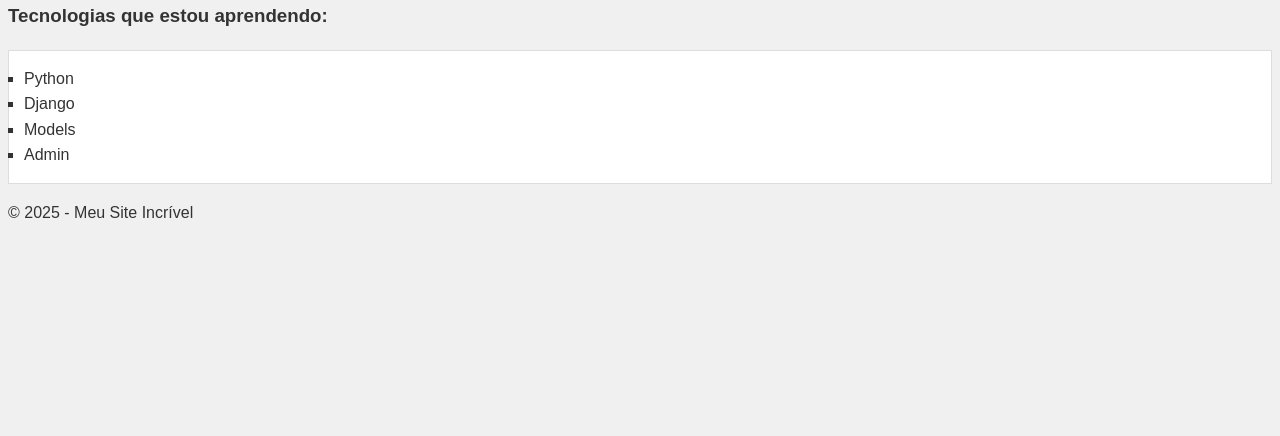
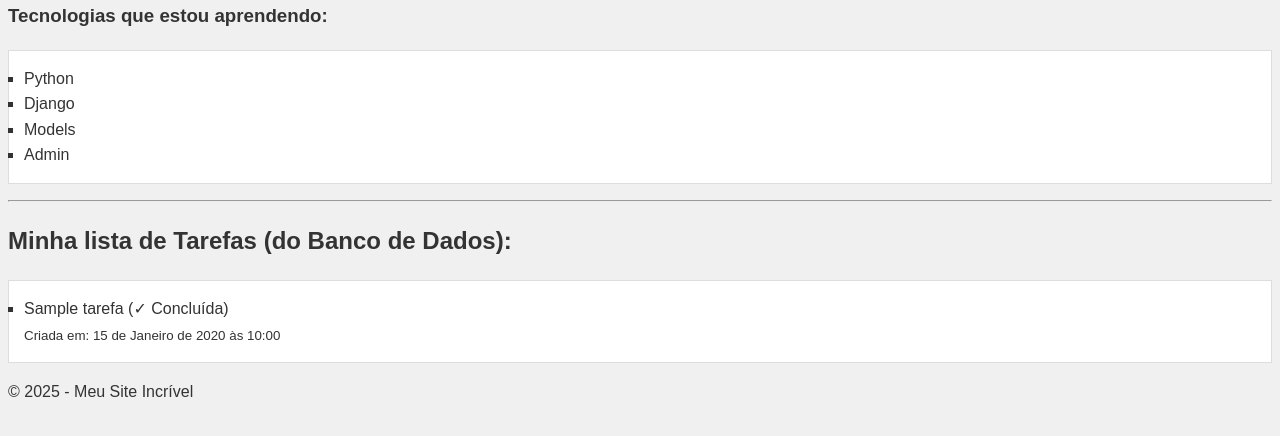
Before and after one commit to JherikaSilva/curso-python-django, a Django app: page /core/home/ in a window 1280 px wide. Shown: the part 171-607 px from the top of the page. Run offline with Django 5.2, Linux system fonts and the light colour scheme; tables that the repository leaves empty hold one stand-in row (values such as "Sample post").

Commit message:
adiconei bloco com tarefas

```diff
--- a/modulo04/templates/home.html
+++ b/modulo04/templates/home.html
@@ -11,6 +11,23 @@
             <li>{{ tec }}</li>
         {% endfor %}
     </ul>
+    <hr><h2>Minha lista de Tarefas (do Banco de Dados):</h2>
+    <ul>
+        {% for tarefa in tarefas %}
+            <li>
+                {{ tarefa.titulo }}
+                {% if tarefa.concluida %}
+                    (✓ Concluída)
+                {% else %}
+                    (☐ Pendente)
+                {% endif %}
+                <br>
+                <small>Criada em: {{ tarefa.criada_em }}</small>
+            </li>
+        {% empty %}
+            <li>Você ainda não tem tarefas cadastradas.</li>
+        {% endfor %}
+    </ul>
     {% if nome_usuario == 'Júnior' %}
         <p>Este é um conteúdo especial para o Júnior!</p>
     {% endif %}
```
